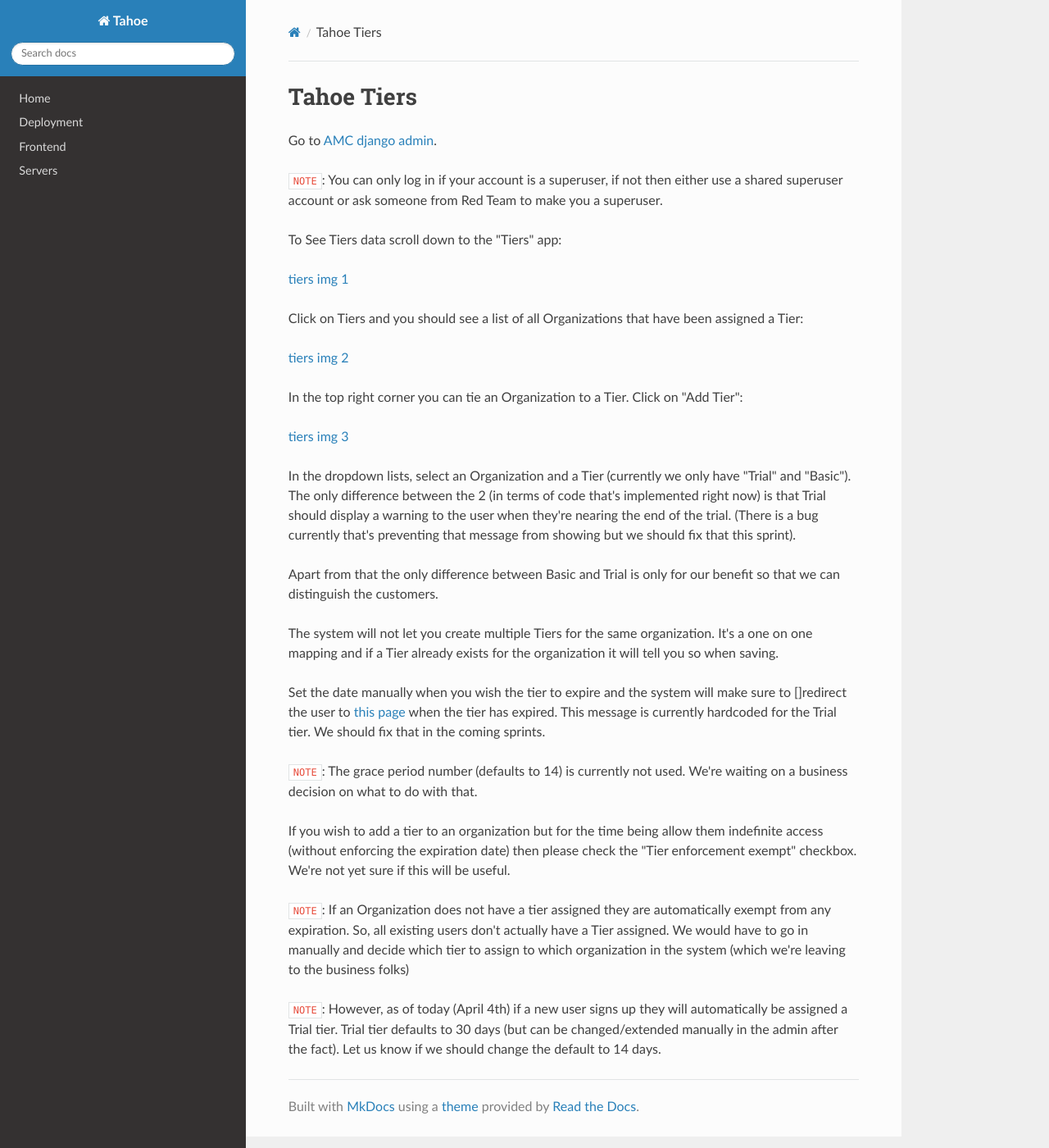
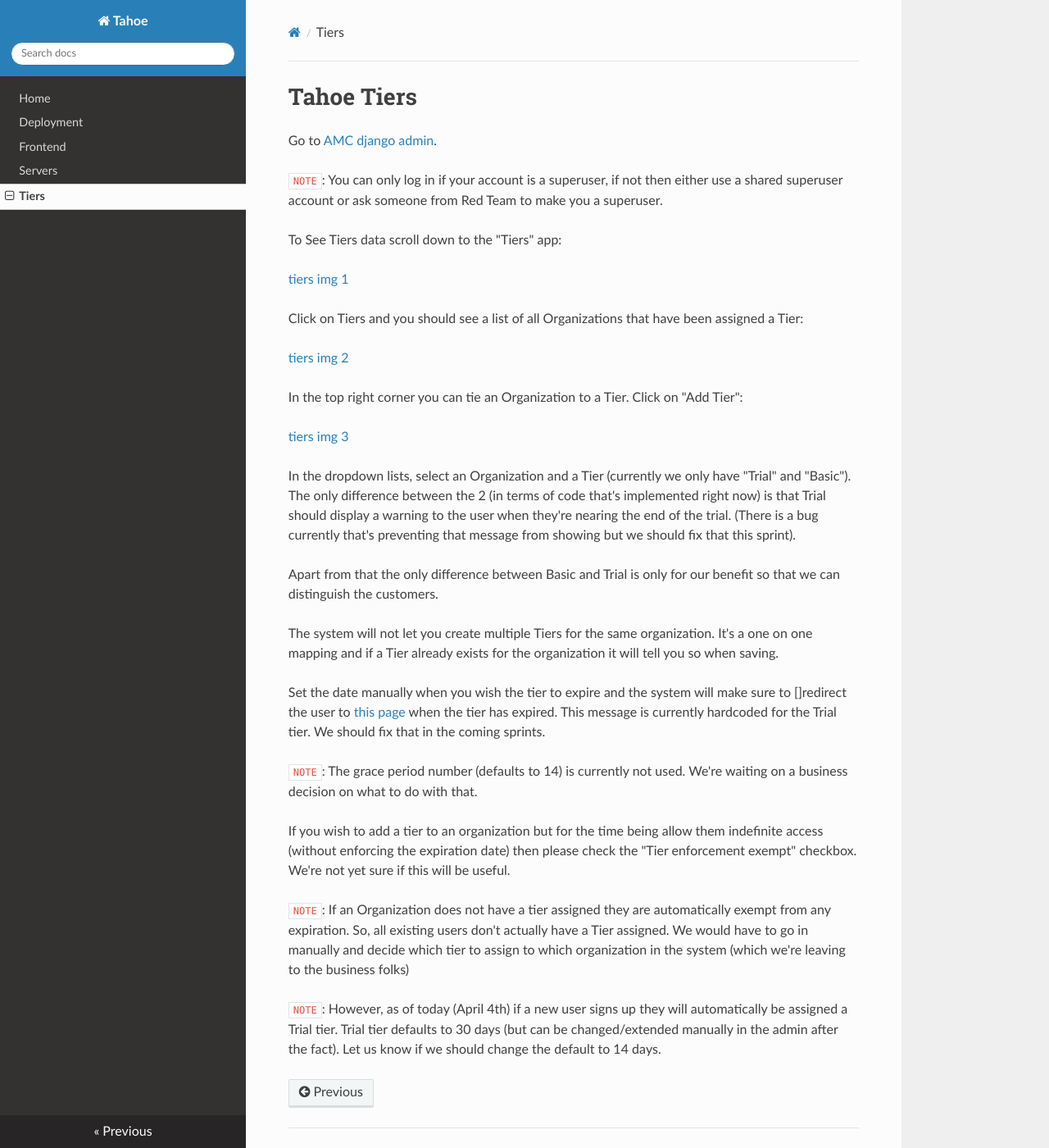
Before and after one commit to appsembler/tahoe, an MkDocs documentation site: the page built from docs/tiers.md, in a window 1280 px wide and 1400 px high. Shown: the whole window at 82% size. Built offline with MkDocs 1.6.1, drawn with Linux system fonts in a browser that asks for light colours; nearby versions of some CDN libraries; old or Windows-style settings are respelled for this version of MkDocs.

Commit message:
Adds Tiers page to mkdocs.yml

```diff
--- a/mkdocs.yml
+++ b/mkdocs.yml
@@ -7,3 +7,4 @@ pages:
   - Deployment: deployment.md
   - Frontend: frontend.md
   - Servers: servers.md
+  - Tiers: tiers.md
```
